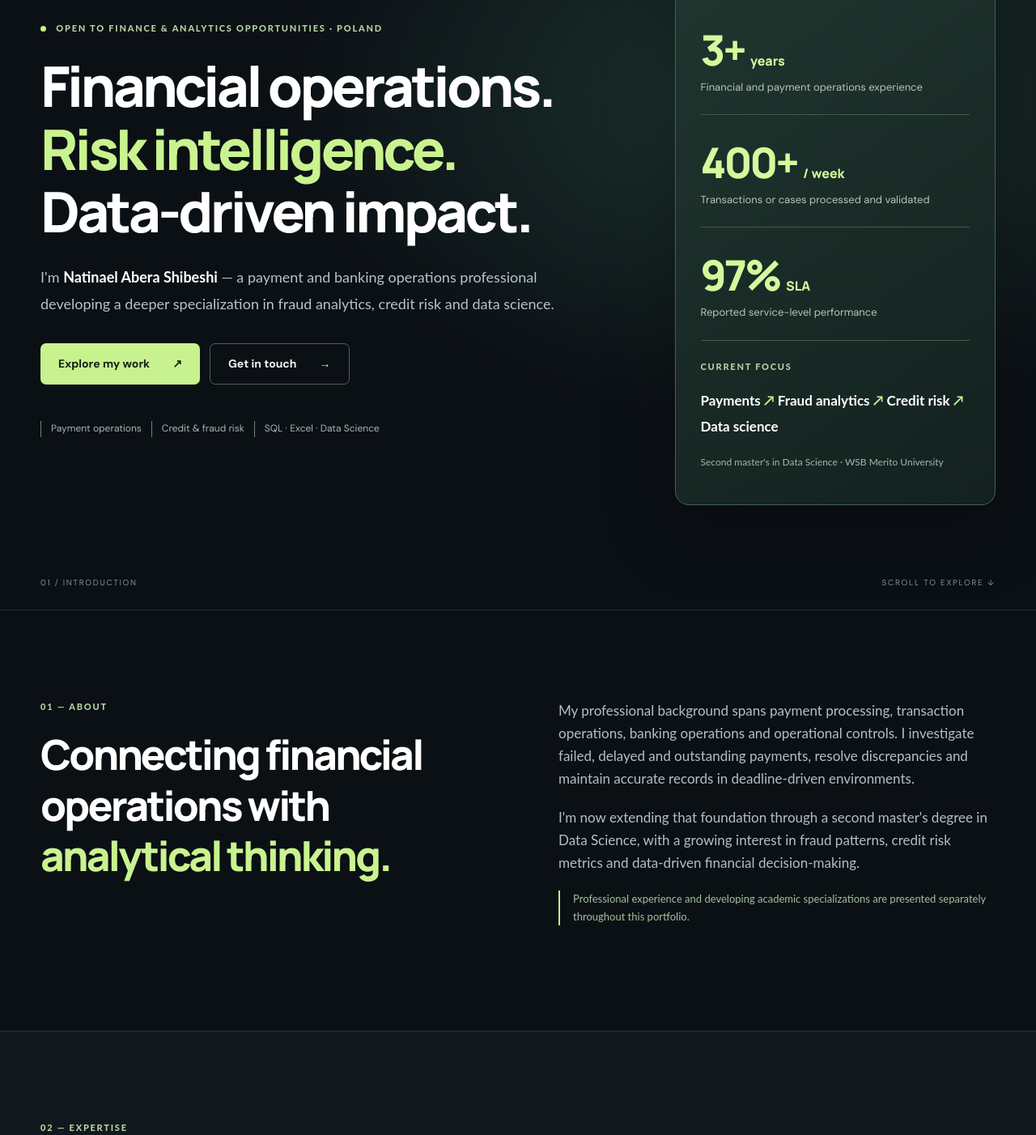
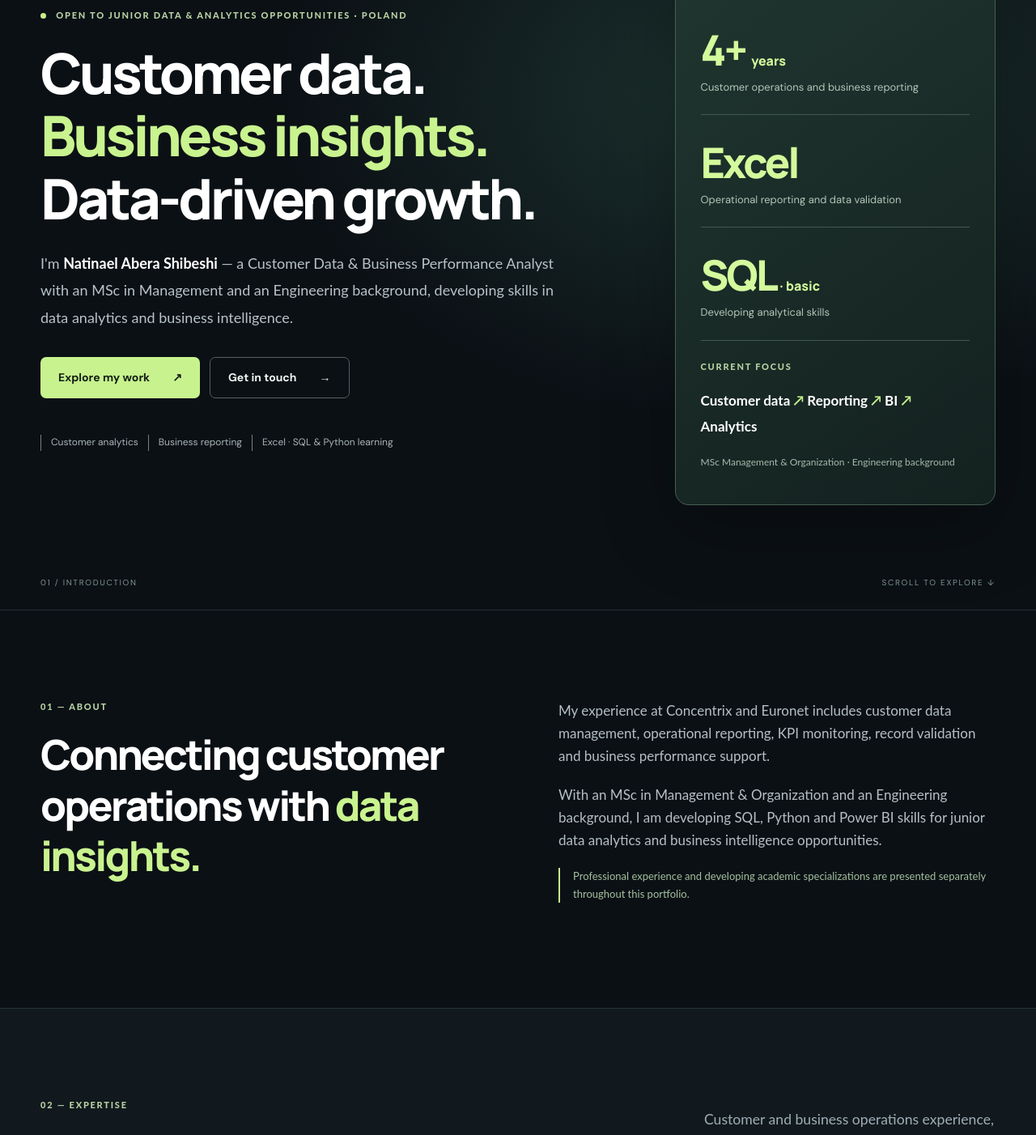
Before and after one commit to natinaelaberashi/portfolio-website, a React (Create React App) app: page / in a window 1280 px wide. Shown: the part 260-1662 px from the top of the page at 81% size. Built offline with nearby package versions, Linux system fonts and the light colour scheme.

Commit message:
Align existing portfolio content with customer data and junior analytics career path

```diff
--- a/src/App.tsx
+++ b/src/App.tsx
@@ -11,15 +11,16 @@ const projects = [
   {title:'CloudDesk IT Support Ticket System',category:'Analytics application',desc:'Separate repository with an operational ticket analytics dashboard, sample data and a live-demo link.',link:github+'/cloud-desk-it-support',tag:'Existing repository'},
 ];
 const jobs = [
-  {date:'Aug 2024 — Present',role:'Payment Operations Analyst',company:'Euronet Polska · Poland',detail:'Process and validate 400+ transactions or cases weekly with 97% SLA performance; monitor payment status, investigate failed and delayed transactions, resolve discrepancies and support payment controls using Excel and SQL.'},
-  {date:'May 2023 — Jul 2024',role:'Operations Payment Analyst',company:'Concentrix CVG International · Poland',detail:'Validated high-volume financial transactions, investigated payment exceptions and discrepancies, and coordinated resolution with international financial stakeholders.'},
-  {date:'Jan 2020 — Oct 2021',role:'Banking Operations / Payment Operations & Implementation Specialist',company:'Commercial Bank of Ethiopia · Ethiopia',detail:'Worked with financial data and international market operations systems, supporting transaction issue resolution, accurate records and operational controls.'}
+  {date:'Oct 2025 — Present',role:'Customer Data & Business Performance Analyst',company:'Euronet · Poland',detail:'Customer data analysis, KPI monitoring, data accuracy checks and business performance reporting. Building basic SQL and Power BI skills.'},
+  {date:'Aug 2024 — Oct 2025',role:'Operations Data & Reporting Specialist',company:'Euronet · Warsaw, Poland',detail:'Operational data reporting, transaction monitoring, data validation, reconciliation and performance tracking using Excel.'},
+  {date:'Jul 2023 — Aug 2024',role:'Data Customer Operations & Performance Reporting Analyst',company:'Concentrix CVG · Poland',detail:'Customer performance reporting, KPI tracking, CRM data, Excel PivotTables and operational data quality.'},
+  {date:'Sep 2022 — Jul 2023',role:'Customer Operations & Data Management Associate',company:'Concentrix CVG · Poland',detail:'Customer records, CRM data updates, case tracking, information verification and operational support.'}
 ];
 const areas = [
-  {num:'01',title:'Payment & banking operations',desc:'Transaction processing, payment validation, payment status, exception investigation and financial controls.'},
-  {num:'02',title:'Fraud & financial risk analytics',desc:'Building on transaction investigations to explore anomaly patterns, risk indicators and analytical methods.'},
-  {num:'03',title:'Credit risk analytics',desc:'Developing credit portfolio analysis, risk metrics and data-driven assessment skills through further study.'},
-  {num:'04',title:'Data analysis & reporting',desc:'Excel, SQL, operational reporting, data quality and continuous process improvement.'}
+  {num:'01',title:'Customer data management',desc:'CRM data accuracy, record validation and customer operations.'},
+  {num:'02',title:'Business performance reporting',desc:'KPI monitoring, operational trends and management reporting.'},
+  {num:'03',title:'Business intelligence',desc:'Developing SQL and Power BI skills for reporting and visualization.'},
+  {num:'04',title:'Data analytics & insights',desc:'Excel analysis, data quality and continued Python learning.'}
 ];
 function App(){
  const [menu,setMenu]=useState(false);
@@ -37,34 +38,34 @@ function App(){
    </div></header>
   <main id="main">
    <section className="hero" id="home"><div className="wrap hero-grid">
-    <div><p className="eyebrow"><span className="pulse" aria-hidden="true"></span> OPEN TO FINANCE & ANALYTICS OPPORTUNITIES · POLAND</p>
-     <h1>Financial operations.<br/><em>Risk intelligence.</em><br/>Data-driven impact.</h1>
-     <p className="hero-lead">I'm <strong>Natinael Abera Shibeshi</strong> — a payment and banking operations professional developing a deeper specialization in fraud analytics, credit risk and data science.</p>
+    <div><p className="eyebrow"><span className="pulse" aria-hidden="true"></span> OPEN TO JUNIOR DATA & ANALYTICS OPPORTUNITIES · POLAND</p>
+     <h1>Customer data.<br/><em>Business insights.</em><br/>Data-driven growth.</h1>
+     <p className="hero-lead">I'm <strong>Natinael Abera Shibeshi</strong> — a Customer Data & Business Performance Analyst with an MSc in Management and an Engineering background, developing skills in data analytics and business intelligence.</p>
      <div className="actions"><a className="primary" href="#projects">Explore my work <span aria-hidden="true">↗</span></a><a className="secondary" href="#contact">Get in touch <span aria-hidden="true">→</span></a></div>
-     <div className="hero-meta"><span>Payment operations</span><span>Credit & fraud risk</span><span>SQL · Excel · Data Science</span></div>
+     <div className="hero-meta"><span>Customer analytics</span><span>Business reporting</span><span>Excel · SQL & Python learning</span></div>
     </div>
     <aside className="hero-panel" aria-label="Professional snapshot">
      <div className="panel-head"><span>PROFILE / AT A GLANCE</span><span className="panel-dot" aria-hidden="true">✦</span></div>
-     <div className="metric"><strong>3+ <small>years</small></strong><span>Financial and payment operations experience</span></div>
-     <div className="metric"><strong>400+ <small>/ week</small></strong><span>Transactions or cases processed and validated</span></div>
-     <div className="metric"><strong>97% <small>SLA</small></strong><span>Reported service-level performance</span></div><div className="panel-rule"></div>
-     <p className="panel-label">CURRENT FOCUS</p><p className="panel-focus">Payments <span>↗</span> Fraud analytics <span>↗</span> Credit risk <span>↗</span> Data science</p>
-     <p className="panel-foot">Second master's in Data Science · WSB Merito University</p>
+     <div className="metric"><strong>4+ <small>years</small></strong><span>Customer operations and business reporting</span></div>
+     <div className="metric"><strong>Excel</strong><span>Operational reporting and data validation</span></div>
+     <div className="metric"><strong>SQL <small>· basic</small></strong><span>Developing analytical skills</span></div><div className="panel-rule"></div>
+     <p className="panel-label">CURRENT FOCUS</p><p className="panel-focus">Customer data <span>↗</span> Reporting <span>↗</span> BI <span>↗</span> Analytics</p>
+     <p className="panel-foot">MSc Management & Organization · Engineering background</p>
     </aside>
    </div><div className="hero-index wrap"><span>01 / INTRODUCTION</span><span>SCROLL TO EXPLORE ↓</span></div></section>
-   <section className="section about" id="about"><div className="wrap split"><div><p className="kicker">01 — ABOUT</p><h2>Connecting financial operations with <em>analytical thinking.</em></h2></div><div className="body-copy"><p>My professional background spans payment processing, transaction operations, banking operations and operational controls. I investigate failed, delayed and outstanding payments, resolve discrepancies and maintain accurate records in deadline-driven environments.</p><p>I'm now extending that foundation through a second master's degree in Data Science, with a growing interest in fraud patterns, credit risk metrics and data-driven financial decision-making.</p><p className="note">Professional experience and developing academic specializations are presented separately throughout this portfolio.</p></div></div></section>
-   <section className="section expertise" id="expertise"><div className="wrap"><div className="section-head"><div><p className="kicker">02 — EXPERTISE</p><h2>Where operations <em>meet analytics.</em></h2></div><p>Practical finance operations expertise, complemented by a developing analytical toolkit.</p></div><div className="expertise-grid">{areas.map(a=><article className="area" key={a.num}><span className="area-num">{a.num} / FOCUS AREA</span><h3>{a.title}</h3><p>{a.desc}</p><span className="area-arrow" aria-hidden="true">↗</span></article>)}</div><div className="skill-strip"><span>SQL</span><span>Microsoft Excel</span><span>Transaction controls</span><span>Exception analysis</span><span>Operational reporting</span><span>Data Science studies</span></div></div></section>
-   <section className="section experience" id="experience"><div className="wrap"><div className="section-head"><div><p className="kicker">03 — EXPERIENCE</p><h2>Built in real-world <em>financial operations.</em></h2></div></div><div className="timeline">{jobs.map(j=><article className="job" key={j.role}><span className="job-date">{j.date}</span><div><h3>{j.role}</h3><p className="company">{j.company}</p><p>{j.detail}</p></div><span className="job-symbol" aria-hidden="true">↗</span></article>)}</div></div></section>
+   <section className="section about" id="about"><div className="wrap split"><div><p className="kicker">01 — ABOUT</p><h2>Connecting customer operations with <em>data insights.</em></h2></div><div className="body-copy"><p>My experience at Concentrix and Euronet includes customer data management, operational reporting, KPI monitoring, record validation and business performance support.</p><p>With an MSc in Management & Organization and an Engineering background, I am developing SQL, Python and Power BI skills for junior data analytics and business intelligence opportunities.</p><p className="note">Professional experience and developing academic specializations are presented separately throughout this portfolio.</p></div></div></section>
+   <section className="section expertise" id="expertise"><div className="wrap"><div className="section-head"><div><p className="kicker">02 — EXPERTISE</p><h2>Where operations <em>meet analytics.</em></h2></div><p>Customer and business operations experience, complemented by a developing analytical toolkit.</p></div><div className="expertise-grid">{areas.map(a=><article className="area" key={a.num}><span className="area-num">{a.num} / FOCUS AREA</span><h3>{a.title}</h3><p>{a.desc}</p><span className="area-arrow" aria-hidden="true">↗</span></article>)}</div><div className="skill-strip"><span>Microsoft Excel</span><span>CRM data</span><span>Data validation</span><span>KPI reporting</span><span>SQL (basic)</span><span>Power BI (basic)</span><span>Python (learning)</span></div></div></section>
+   <section className="section experience" id="experience"><div className="wrap"><div className="section-head"><div><p className="kicker">03 — EXPERIENCE</p><h2>Progressing from customer operations <em>to data analytics.</em></h2></div></div><div className="timeline">{jobs.map(j=><article className="job" key={j.role}><span className="job-date">{j.date}</span><div><h3>{j.role}</h3><p className="company">{j.company}</p><p>{j.detail}</p></div><span className="job-symbol" aria-hidden="true">↗</span></article>)}</div></div></section>
    <section className="section projects" id="projects"><div className="wrap"><div className="section-head"><div><p className="kicker">04 — SELECTED WORK</p><h2>Projects & <em>explorations.</em></h2></div><p>Explore the repositories and project materials. Each card links to real work, rather than an invented case study.</p></div>
    <div className="filters" role="group" aria-label="Filter projects">{categories.map(c=><button type="button" aria-pressed={filter===c} className={filter===c?'filter active':'filter'} key={c} onClick={()=>setFilter(c)}>{c}</button>)}</div>
    <div className="project-grid">{shown.map((p,i)=><article className="project-card" key={p.title}><div className="project-top"><span>{p.category.toUpperCase()}</span><span>0{i+1}</span></div><div className="project-visual" aria-hidden="true"><span className="visual-bars"><i/><i/><i/><i/><i/><i/><i/></span><span className="visual-cross">✳</span></div><div className="project-info"><span className="project-tag">{p.tag}</span><h3>{p.title}</h3><p>{p.desc}</p><a href={p.link} target="_blank" rel="noopener noreferrer" aria-label={'View '+p.title+' on GitHub'}>View repository <span aria-hidden="true">↗</span></a></div></article>)}</div>
    <p className="project-disclaimer">Portfolio demonstrations are separate from employment experience. Any sample datasets should be synthetic and contain no confidential employer or customer information.</p>
    <a className="text-link" href={github} target="_blank" rel="noopener noreferrer">Explore all GitHub repositories <span aria-hidden="true">↗</span></a>
    </div></section>
-   <section className="section education" id="education"><div className="wrap"><p className="kicker">05 — EDUCATION</p><div className="section-head"><h2>Always <em>learning.</em></h2></div><div className="edu-grid"><article><span className="edu-label">CURRENT · SECOND MASTER'S</span><h3>Data Science</h3><p>WSB Merito University · Poland</p><span>In progress</span><p className="edu-desc">Developing statistical and data analysis skills with an interest in credit risk, fraud analytics and financial applications.</p></article><article><span className="edu-label">2021 — 2023</span><h3>MSc Management & Organization</h3><p>Silesian University of Technology · Poland</p><span>Completed</span><p className="edu-desc">Graduate studies in management and organizational practice.</p></article></div></div></section>
-   <section className="contact-section" id="contact"><div className="wrap contact-grid"><div><p className="kicker">06 — LET'S CONNECT</p><h2>Let's turn insight <em>into impact.</em></h2><p>Interested in opportunities across payment operations, banking, financial risk, fraud analytics and data analysis? I'd be glad to connect.</p><a className="primary" href="mailto:shibnatabera@gmail.com">Email me <span aria-hidden="true">↗</span></a></div><div className="contact-links"><a href="mailto:shibnatabera@gmail.com"><span>Email</span><strong>shibnatabera@gmail.com</strong><b aria-hidden="true">↗</b></a><a href="https://www.linkedin.com/in/natinael-abera-shibeshi-8077b826b" target="_blank" rel="noopener noreferrer"><span>LinkedIn</span><strong>Connect professionally</strong><b aria-hidden="true">↗</b></a><a href={github} target="_blank" rel="noopener noreferrer"><span>GitHub</span><strong>Explore repositories</strong><b aria-hidden="true">↗</b></a></div></div></section>
+   <section className="section education" id="education"><div className="wrap"><p className="kicker">05 — EDUCATION</p><div className="section-head"><h2>Always <em>learning.</em></h2></div><div className="edu-grid"><article><span className="edu-label">2017 — 2021</span><h3>Bachelor's in Engineering</h3><p>Addis Ababa University · Ethiopia</p><span>Completed</span><p className="edu-desc">Analytical thinking, mathematics and problem-solving.</p></article><article><span className="edu-label">2021 — 2023</span><h3>MSc Management & Organization</h3><p>Silesian University of Technology · Poland</p><span>Completed</span><p className="edu-desc">Graduate studies in management and organizational practice.</p></article></div></div></section>
+   <section className="contact-section" id="contact"><div className="wrap contact-grid"><div><p className="kicker">06 — LET'S CONNECT</p><h2>Let's turn insight <em>into impact.</em></h2><p>Open to Junior Data Analyst, Junior Insight Analyst, Junior Modelling Analyst, Reporting Analyst, Business Analyst and Junior BI Analyst opportunities. I'd be glad to connect.</p><a className="primary" href="mailto:shibnatabera@gmail.com">Email me <span aria-hidden="true">↗</span></a></div><div className="contact-links"><a href="mailto:shibnatabera@gmail.com"><span>Email</span><strong>shibnatabera@gmail.com</strong><b aria-hidden="true">↗</b></a><a href="https://www.linkedin.com/in/natinael-abera-shibeshi-8077b826b" target="_blank" rel="noopener noreferrer"><span>LinkedIn</span><strong>Connect professionally</strong><b aria-hidden="true">↗</b></a><a href={github} target="_blank" rel="noopener noreferrer"><span>GitHub</span><strong>Explore repositories</strong><b aria-hidden="true">↗</b></a></div></div></section>
   </main>
-  <footer><div className="wrap footer"><span>© {new Date().getFullYear()} Natinael Abera Shibeshi</span><span>FINANCIAL OPERATIONS · RISK · DATA</span><a href="#home">Back to top ↑</a></div></footer>
+  <footer><div className="wrap footer"><span>© {new Date().getFullYear()} Natinael Abera Shibeshi</span><span>CUSTOMER DATA · BUSINESS REPORTING · ANALYTICS</span><a href="#home">Back to top ↑</a></div></footer>
  </div>;
 }
 export default App;
```
